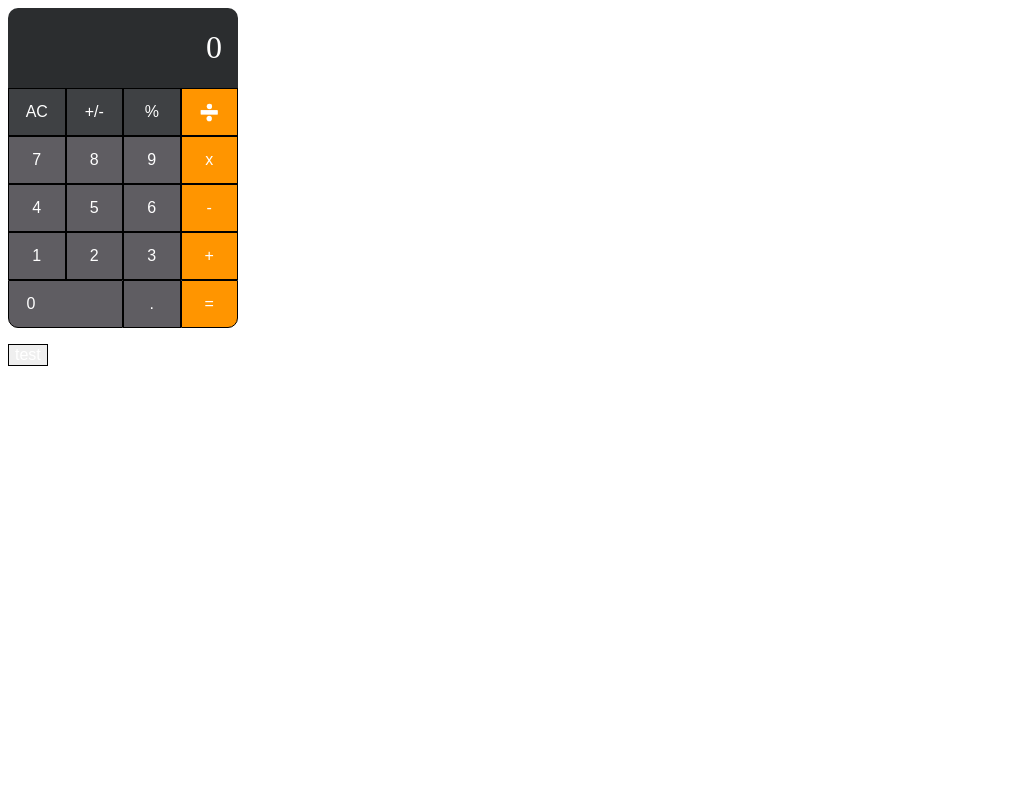
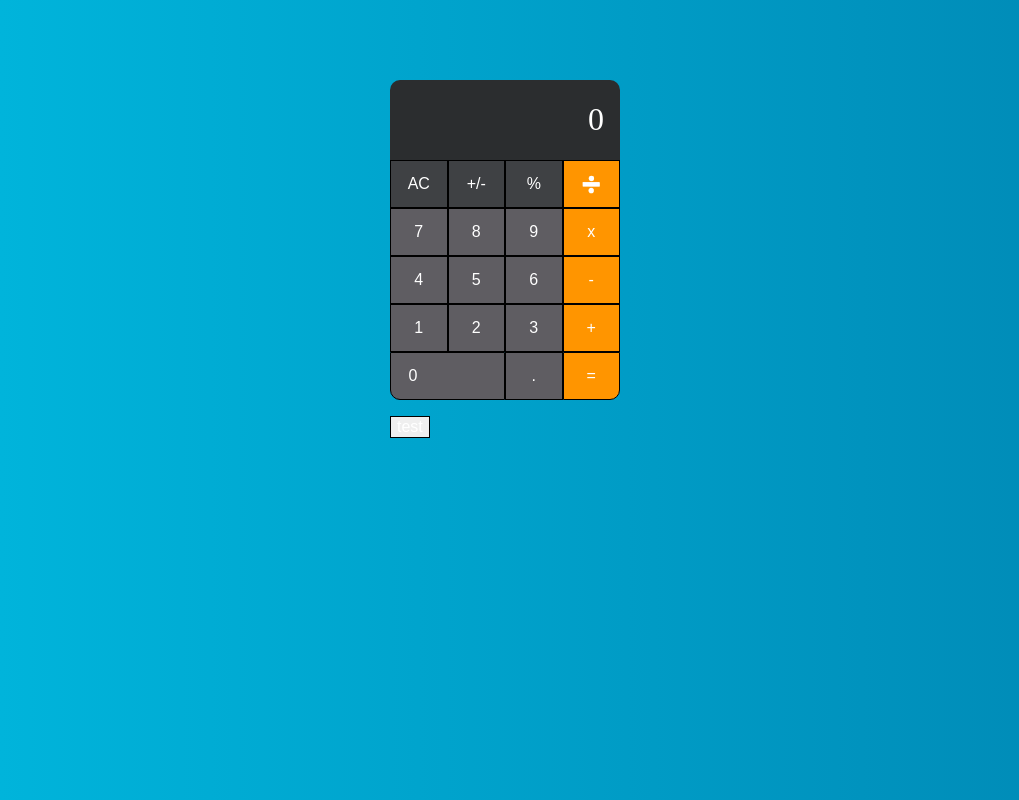
Before and after one commit to gnub33/calculator, a plain HTML site: page index.html in a window 1280 px wide. Shown: the whole page, without its empty margins (0-1019 px from the left). Drawn offline with Linux system fonts and the light colour scheme.

Commit message:
Change styling

```diff
--- a/style.css
+++ b/style.css
@@ -1,11 +1,18 @@
+body {
+  max-width: 500px;
+  margin: auto;
+  /* background: rgb(2,0,36); */
+  background-image: linear-gradient(to right, #00b4db, #0083b0);
+}
+
 
 .calculator {
     display: grid;
     width: 230px;
     height: 320px;
-  /*   border: black solid 1px; */
     border-radius: 10px;
     grid-template-rows: 25% 75%;
+    margin-top: 10vh;
   }
 
   .display{
```
